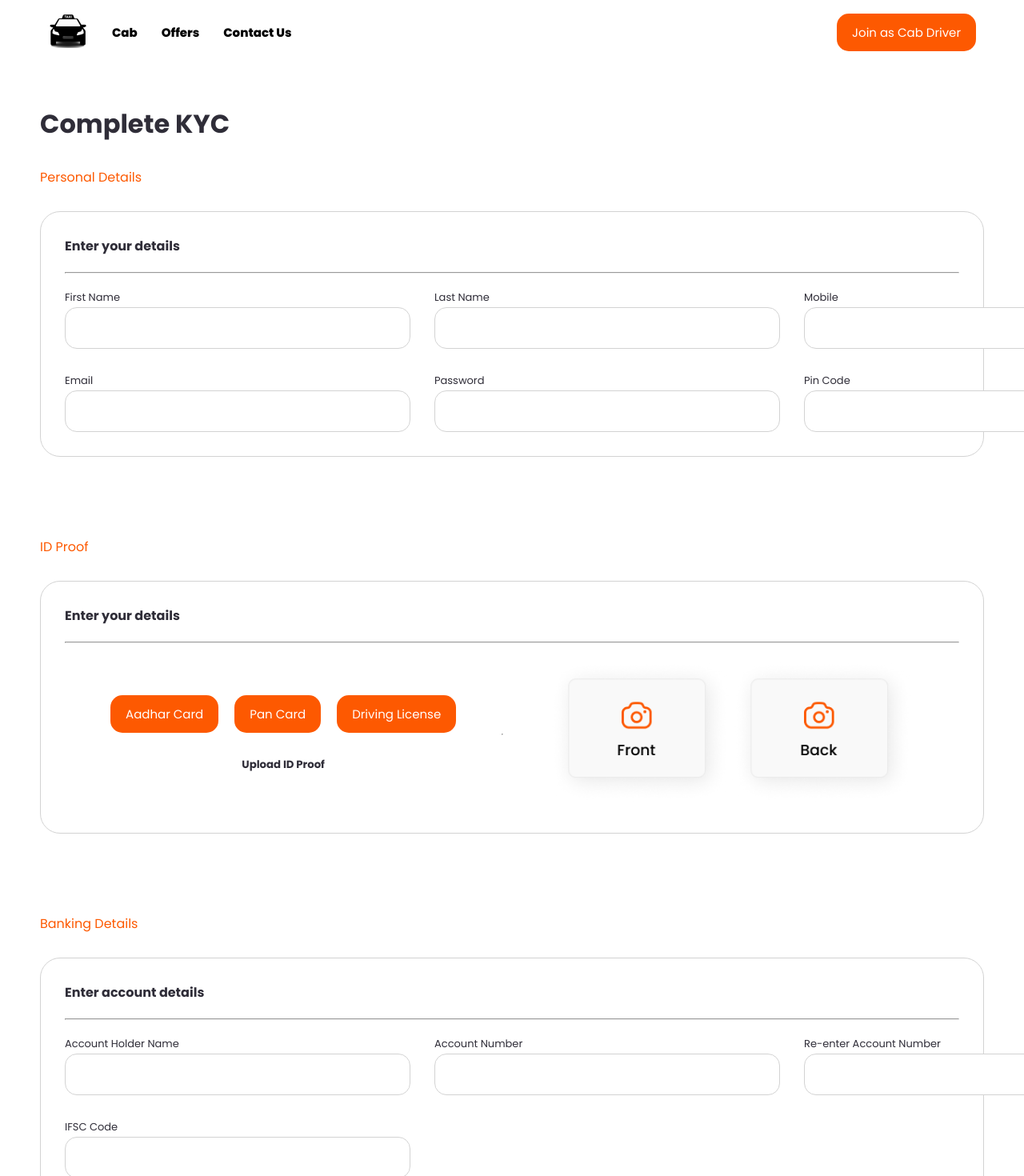
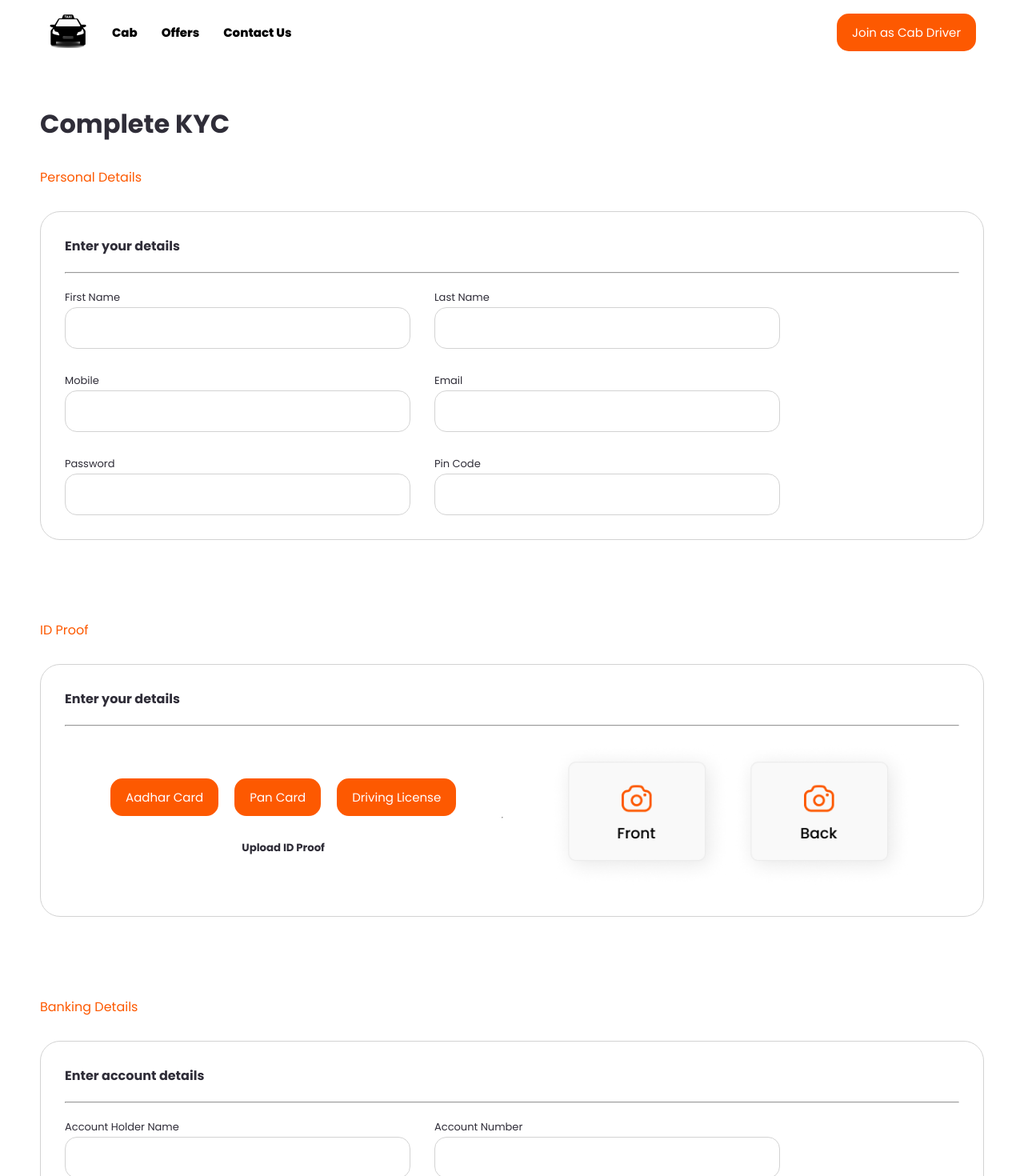
Before and after one commit to Curran-C/yesgobus-new, a React (Vite) app in the folder client/: page /kyc in a window 1280 px wide. Shown: the top 1470 px of the page at 80% size. Built offline with nearby package versions, Linux system fonts and the light colour scheme.

Commit message:
deployment production build with homepage key value added

```diff
--- a/client/package.json
+++ b/client/package.json
@@ -1,6 +1,7 @@
 {
   "name": "client",
   "private": true,
+  "homepage": "https://yesgobus.in/",
   "version": "0.0.0",
   "type": "module",
   "scripts": {
--- a/client/src/pages/KYC/KYC.scss
+++ b/client/src/pages/KYC/KYC.scss
@@ -18,7 +18,7 @@
                 display: flex;
                 flex-wrap: wrap;
                 gap: 30px;
-                width: 1500px;
+                // width: 1000px;
             }
         }
     }
@@ -80,7 +80,7 @@
                 display: flex;
                 flex-wrap: wrap;
                 gap: 30px;
-                width: 1500px;
+                // width: 1200px;
             }
         }
     }
```
Also changed, not shown: 20 other files (tests, documents, lock files or other folders).
